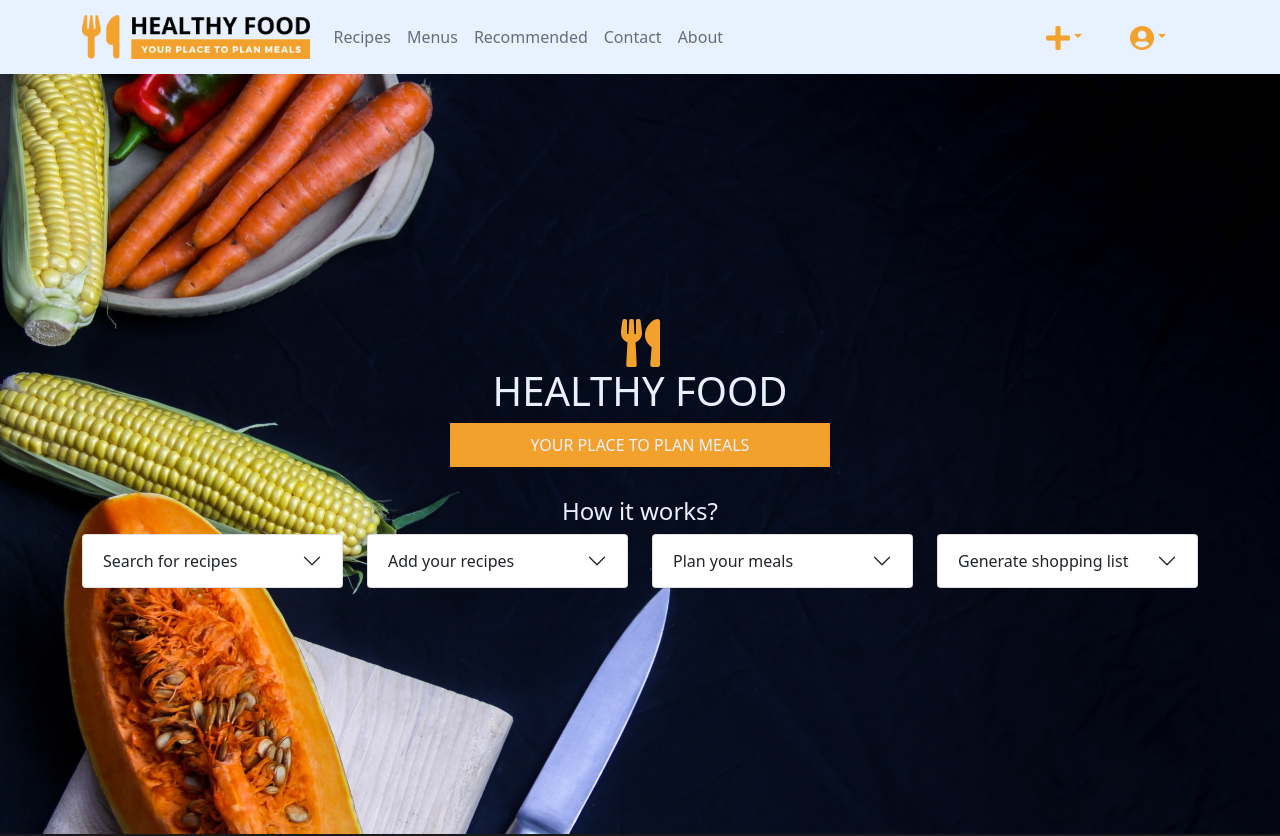
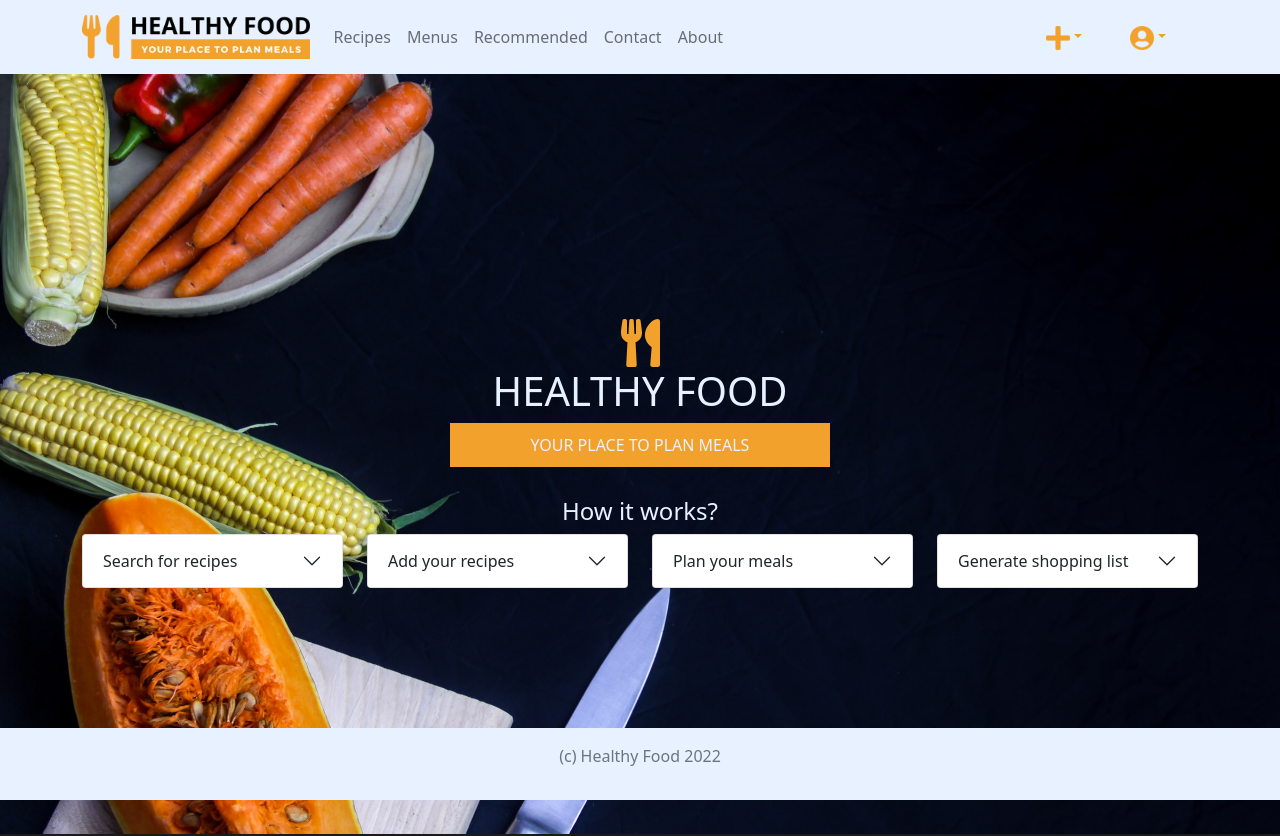
Before and after one commit to pdybowski/healthy-food, a React (Create React App) app: page / in a window 1280 px wide. Shown: the top 836 px of the page. Built offline with nearby package versions, Linux system fonts and the light colour scheme.

Commit message:
fix footer position

```diff
--- a/src/components/mainPage/Footer/Footer.jsx
+++ b/src/components/mainPage/Footer/Footer.jsx
@@ -1,7 +1,7 @@
 export const Footer = () => {
     return (
         <>
-            <footer className='bg-light'>
+            <footer className='bg-light fixed-bottom'>
                 <p className='text-center text-muted py-3'>(c) Healthy Food 2022</p>
             </footer>
         </>
```
